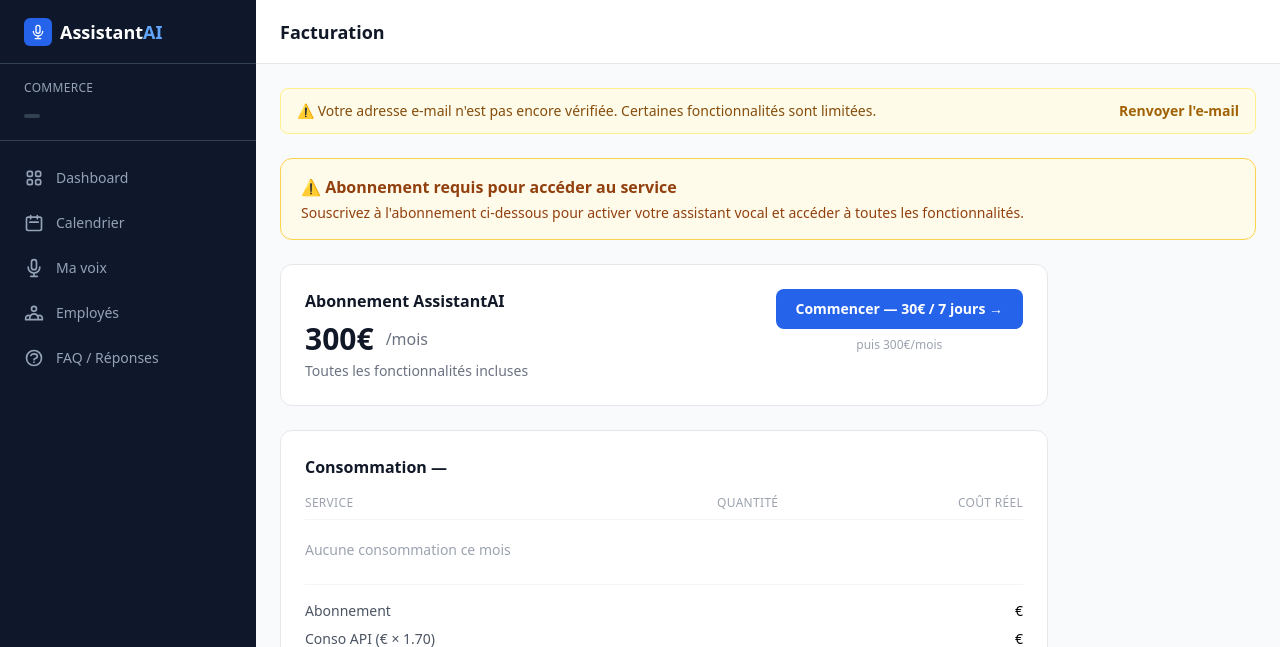
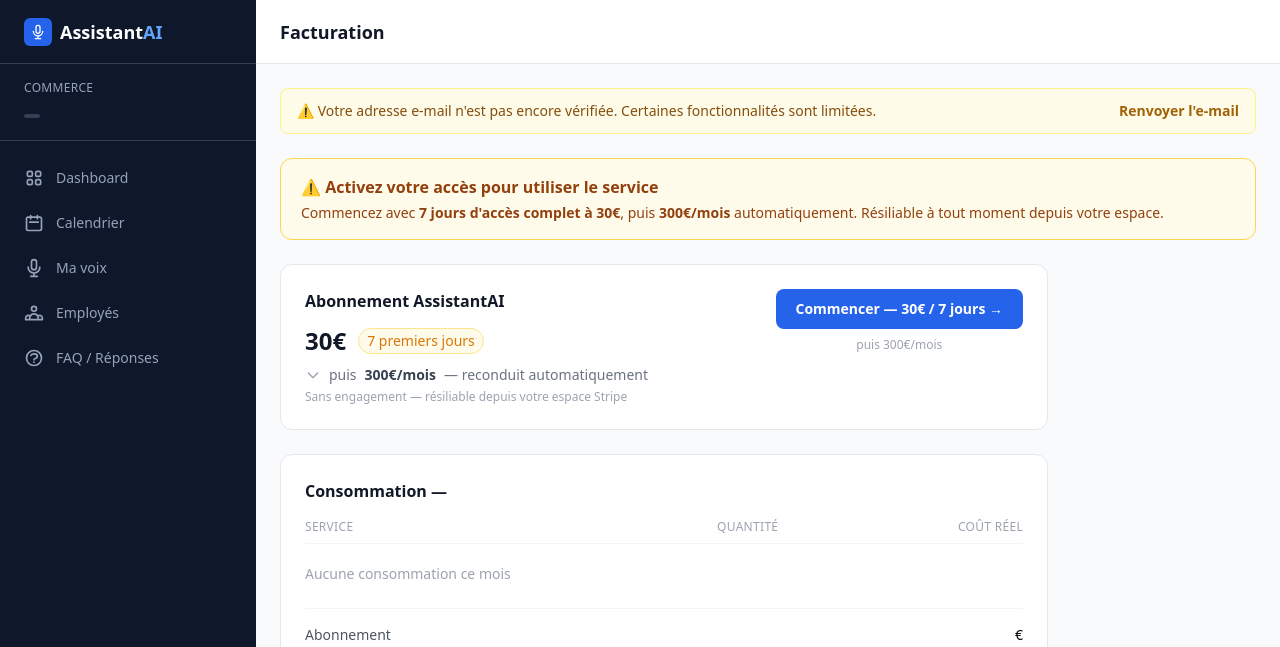
Before and after one commit to Thano02/assistantai, a FastAPI app: template templates/billing.html in a window 1280 px wide. Shown: the top 647 px of the page. Run offline with FastAPI, Linux system fonts and the light colour scheme; the template is opened without the code that fills it, so the values that code supplies are empty; some libraries are stand-ins or nearby versions.

Commit message:
Improve billing page clarity and add Stripe checkout debug logging
- Billing page: show 30€/7j then 300€/mois clearly with visual hierarchy
- Add detailed print logs on checkout creation to diagnose Stripe errors
- Fix customer=None: only pass customer param if stripe_customer_id exists

Co-Authored-By: Claude Sonnet 4.6 <noreply@anthropic.com>

```diff
--- a/templates/billing.html
+++ b/templates/billing.html
@@ -16,8 +16,8 @@
 
 {% if not business.subscription_paid %}
 <div class="bg-amber-50 border border-amber-300 text-amber-800 px-5 py-4 rounded-xl mb-6">
-  <p class="font-semibold mb-1">⚠️ Abonnement requis pour accéder au service</p>
-  <p class="text-sm">Souscrivez à l'abonnement ci-dessous pour activer votre assistant vocal et accéder à toutes les fonctionnalités.</p>
+  <p class="font-semibold mb-1">⚠️ Activez votre accès pour utiliser le service</p>
+  <p class="text-sm mt-1">Commencez avec <strong>7 jours d'accès complet à 30€</strong>, puis <strong>300€/mois</strong> automatiquement. Résiliable à tout moment depuis votre espace.</p>
 </div>
 {% endif %}
 
@@ -28,24 +28,39 @@
     <div class="flex items-start justify-between">
       <div>
         <h2 class="font-semibold text-gray-900 mb-1">Abonnement AssistantAI</h2>
+        {% if not business.subscription_paid %}
+        <div class="mt-3 space-y-2">
+          <div class="flex items-center gap-3">
+            <span class="text-2xl font-extrabold text-gray-900">30€</span>
+            <span class="text-sm text-amber-600 font-medium bg-amber-50 border border-amber-200 px-2 py-0.5 rounded-full">7 premiers jours</span>
+          </div>
+          <div class="flex items-center gap-2 text-sm text-gray-500">
+            <svg class="w-4 h-4 text-gray-400" fill="none" stroke="currentColor" viewBox="0 0 24 24">
+              <path stroke-linecap="round" stroke-linejoin="round" stroke-width="2" d="M19 9l-7 7-7-7"/>
+            </svg>
+            puis <span class="font-semibold text-gray-700">300€/mois</span> — reconduit automatiquement
+          </div>
+        </div>
+        {% else %}
         <div class="flex items-center gap-3 mt-2">
           <span class="text-3xl font-extrabold text-gray-900">300€</span>
           <span class="text-gray-500 font-medium">/mois</span>
         </div>
-        <p class="text-sm text-gray-500 mt-1">Toutes les fonctionnalités incluses</p>
+        {% endif %}
         {% if business.trial_ends_at %}
-        <p class="text-xs text-amber-600 font-medium mt-1">
+        <p class="text-xs text-amber-600 font-medium mt-2">
           ⏳ Période d'essai — expire le {{ business.trial_ends_at.strftime('%d/%m/%Y') }}
         </p>
-        <p class="text-xs text-gray-400">Puis 300€/mois automatiquement</p>
+        <p class="text-xs text-gray-400">Puis 300€/mois prélevé automatiquement</p>
         {% elif business.subscription_paid and business.subscription_current_period_end %}
         <p class="text-xs text-gray-400 mt-1">Prochain prélèvement : {{ business.subscription_current_period_end.strftime('%d/%m/%Y') }}</p>
         {% endif %}
+        <p class="text-xs text-gray-400 mt-1">Sans engagement — résiliable depuis votre espace Stripe</p>
       </div>
       <div class="flex flex-col gap-2">
         {% if business.subscription_paid %}
           {% if business.trial_ends_at %}
-          <span class="text-xs bg-amber-100 text-amber-700 border border-amber-300 px-3 py-1.5 rounded-lg font-semibold text-center">Essai 7 jours</span>
+          <span class="text-xs bg-amber-100 text-amber-700 border border-amber-300 px-3 py-1.5 rounded-lg font-semibold text-center">Essai en cours</span>
           {% endif %}
           {% if portal_available %}
           <a href="/stripe/portal" class="text-sm bg-primary hover:bg-blue-700 text-white px-4 py-2 rounded-lg transition-colors text-center">
```
Also changed, not shown: services/stripe_service.py (+8 -3 lines).
